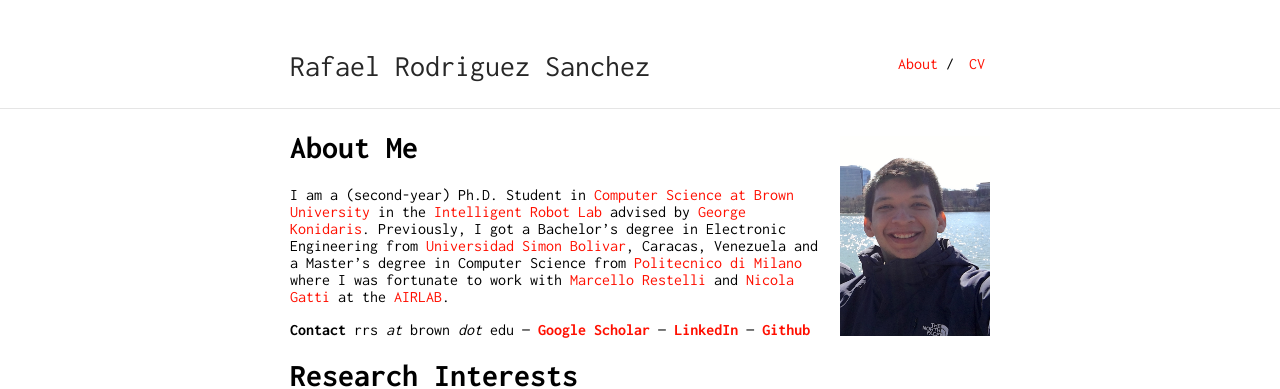
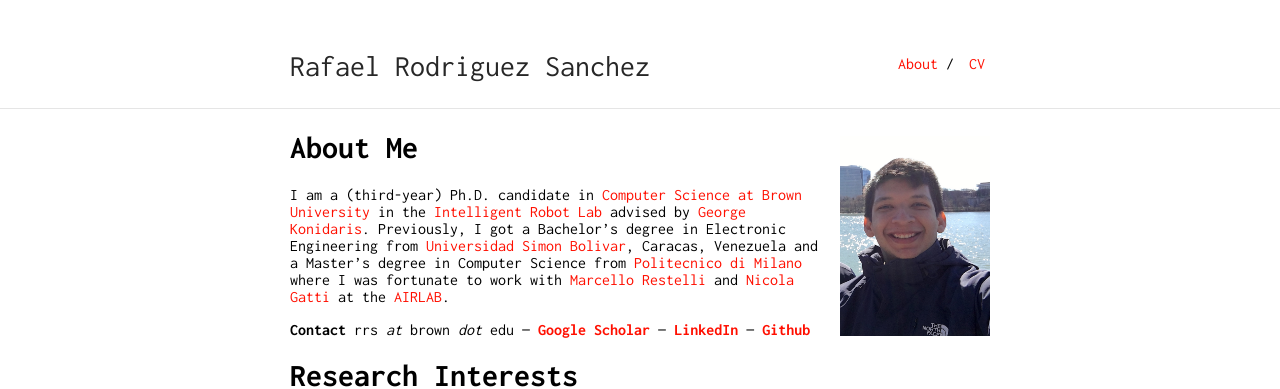
Before and after one commit to rafarodsa/rafarodsa.github.io, a Jekyll site: the page built from index.md, in a window 1280 px wide. Shown: the top 389 px of the page. Built offline with Jekyll 4.4.1, drawn with Linux system fonts in a browser that asks for light colours.

Commit message:
update third year and resume

```diff
--- a/index.md
+++ b/index.md
@@ -7,7 +7,7 @@ title: Rafael Rodriguez Sanchez
 
 <img class="profile-picture" src="profile.jpg">
 
-I am a (second-year) Ph.D. Student in [Computer Science at Brown University](https://cs.brown.edu) in the [Intelligent Robot Lab](http://irl.cs.brown.edu) advised by [George Konidaris](http://cs.brown.edu/people/gdk/). Previously, I got a Bachelor's degree in Electronic Engineering from [Universidad Simon Bolivar](http://www.usb.ve), Caracas, Venezuela and a Master's degree in Computer Science from [Politecnico di Milano](https://polimi.it) where I was fortunate to work with [Marcello Restelli](https://restelli.faculty.polimi.it/MyWebSite/index.shtml) and [Nicola Gatti](https://www.gametheory.polimi.it/nicola-gatti.html) at the [AIRLAB](http://airlab.deib.polimi.it).
+I am a (third-year) Ph.D. candidate in [Computer Science at Brown University](https://cs.brown.edu) in the [Intelligent Robot Lab](http://irl.cs.brown.edu) advised by [George Konidaris](http://cs.brown.edu/people/gdk/). Previously, I got a Bachelor's degree in Electronic Engineering from [Universidad Simon Bolivar](http://www.usb.ve), Caracas, Venezuela and a Master's degree in Computer Science from [Politecnico di Milano](https://polimi.it) where I was fortunate to work with [Marcello Restelli](https://restelli.faculty.polimi.it/MyWebSite/index.shtml) and [Nicola Gatti](https://www.gametheory.polimi.it/nicola-gatti.html) at the [AIRLAB](http://airlab.deib.polimi.it).
 
 **Contact** rrs *at* brown *dot* edu --- **[Google Scholar](https://scholar.google.com/citations?user=ONxoqRUAAAAJ&hl=es)** --- **[LinkedIn](https://linkedin.com/in/rafarodsa)**
 --- **[Github](https://github.com/rafarodsa)**
```
Also changed, not shown: 1 other file.
